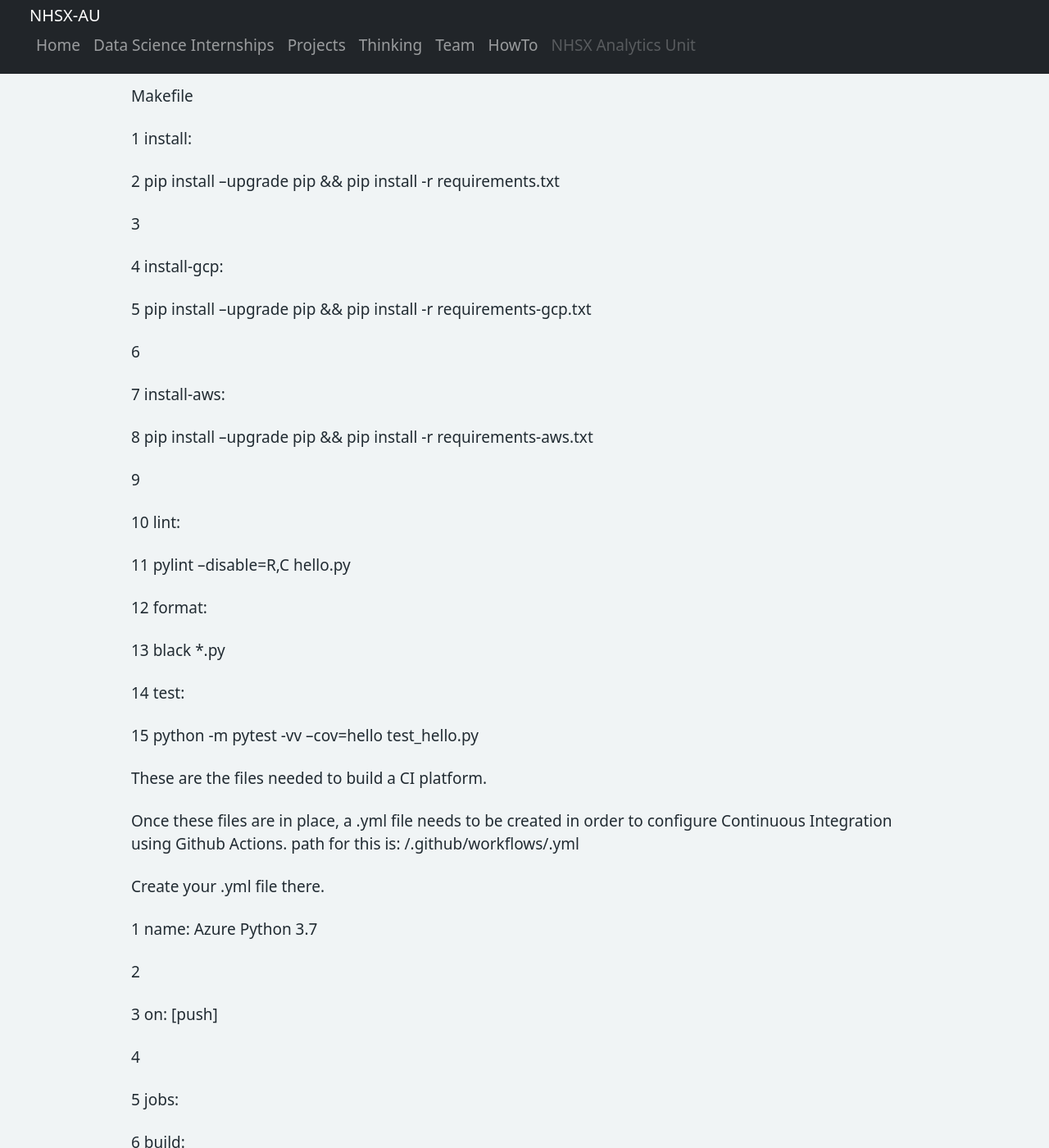
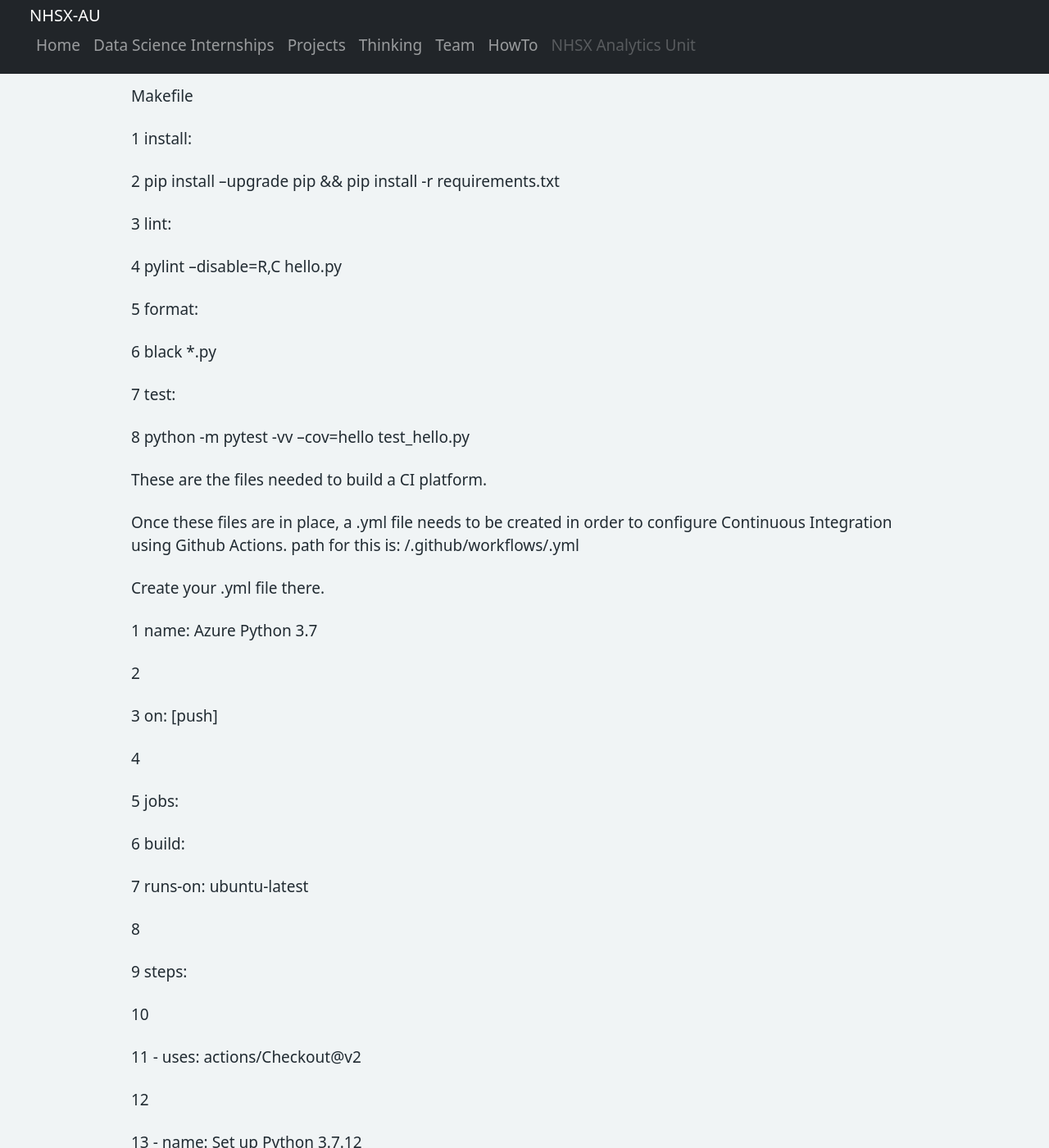
Before and after one commit to nhsx/AnalyticsUnit, a Jekyll site: the page built from MLOps.md, in a window 1280 px wide and 1400 px high, scrolled down 2133 px. Shown: the whole window at 82% size. Built offline with Jekyll 4.4.1, drawn with Linux system fonts in a browser that asks for light colours.

Commit message:
Update MLOps.md

```diff
--- a/MLOps.md
+++ b/MLOps.md
@@ -81,32 +81,17 @@ Makefile
 
 2         pip install --upgrade pip && pip install -r requirements.txt
 
-3
+3 lint:
 
-4 install-gcp:
+4        pylint --disable=R,C hello.py
 
-5         pip install --upgrade pip && pip install -r requirements-gcp.txt
+5 format:
 
-6
+6        black *.py
 
-7 install-aws:
+7 test:
 
-8         pip install --upgrade pip && pip install -r requirements-aws.txt
-
-9
-
-10 lint:
-
-11        pylint --disable=R,C hello.py
-
-
-12 format:
-
-13        black *.py
-
-14 test:
-
-15       python -m pytest -vv --cov=hello test_hello.py
+8       python -m pytest -vv --cov=hello test_hello.py
 
 These are the files needed to build a CI platform.
 
```
